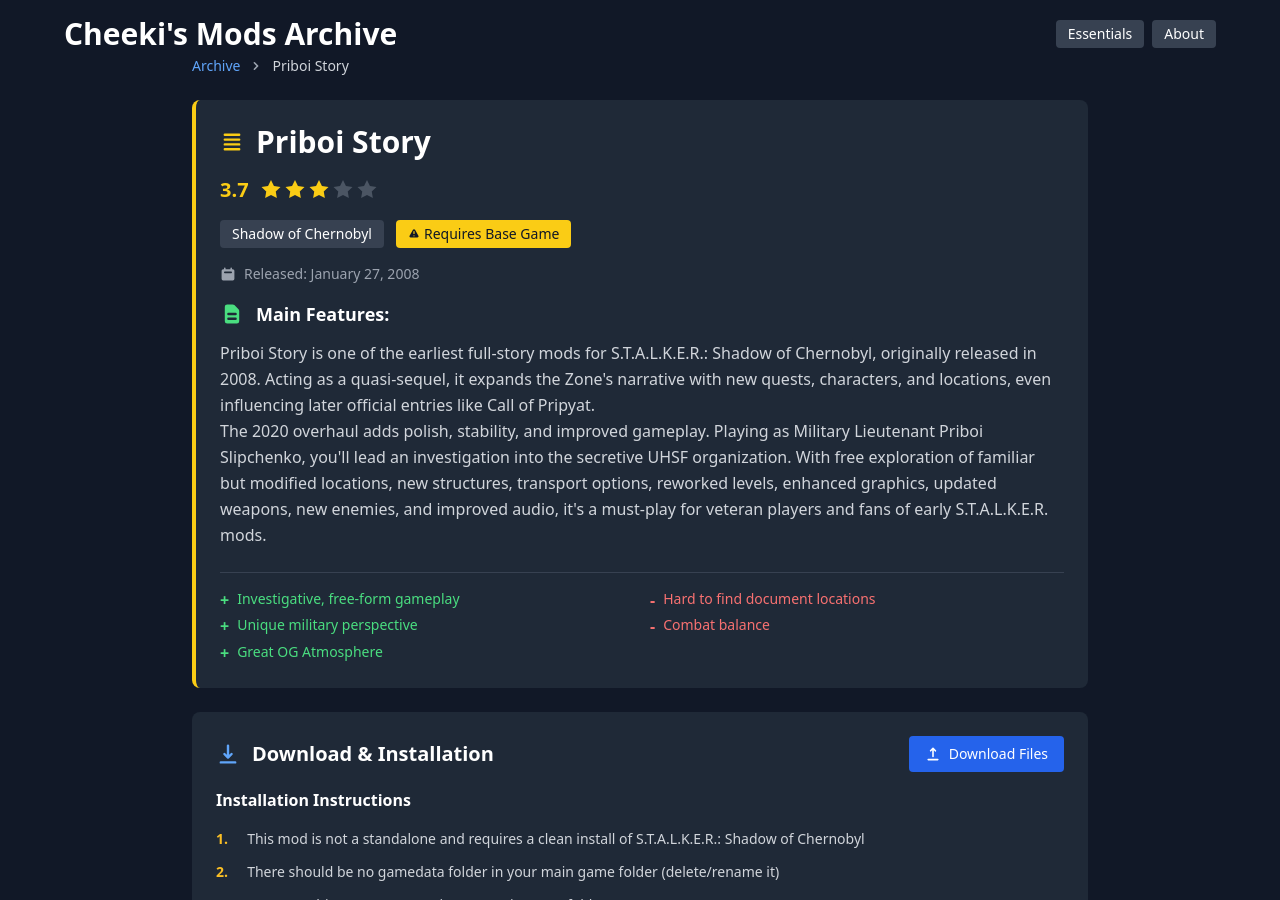
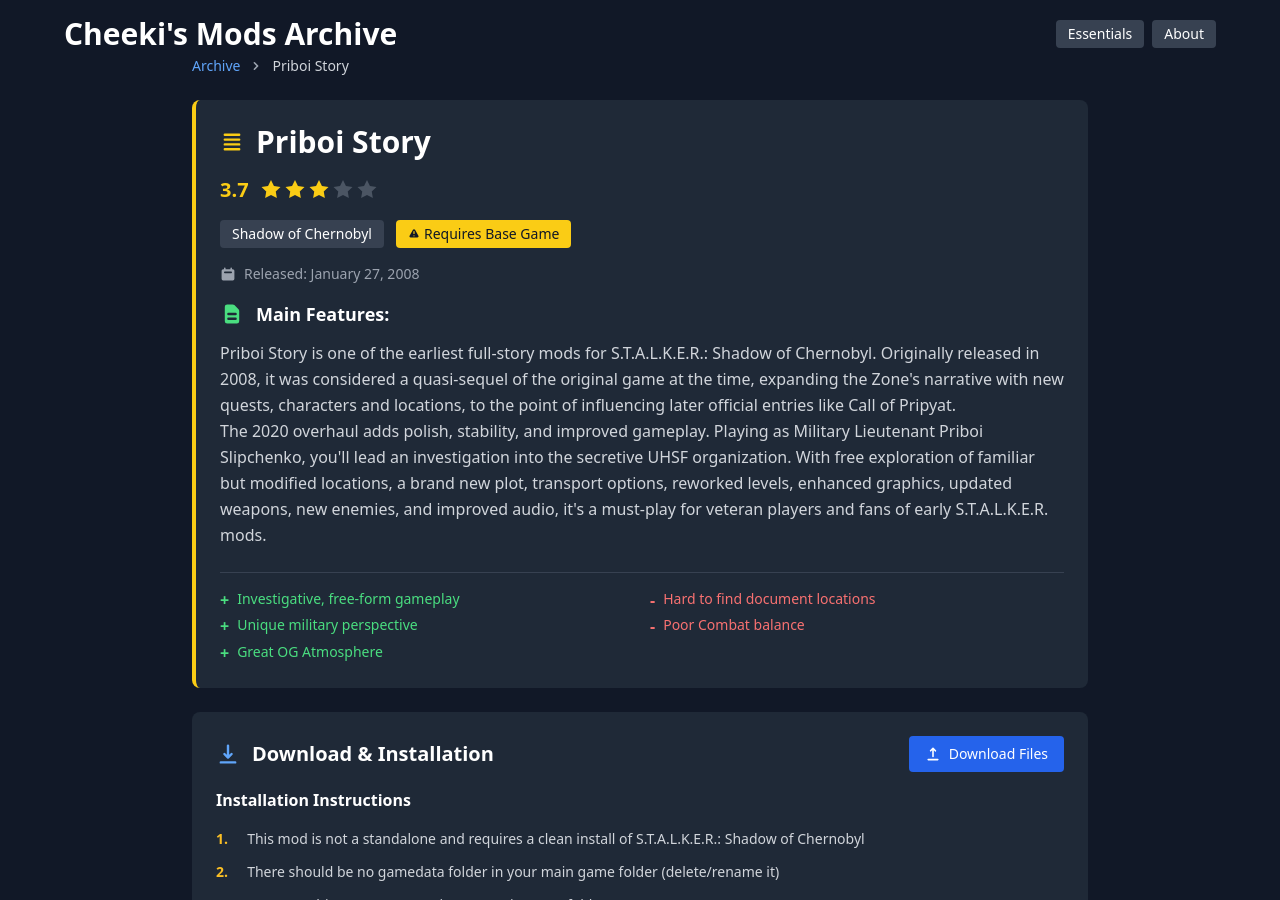
Before and after one commit to Cheekitos/CSMA, a Jekyll site: the page built from _mods/priboi-story.md, in a window 1280 px wide and 900 px high. Built offline with Jekyll 4.4.1, drawn with Linux system fonts in a browser that asks for light colours; nearby versions of some CDN libraries.

Commit message:
Update priboi-story.md

```diff
--- a/_mods/priboi-story.md
+++ b/_mods/priboi-story.md
@@ -7,8 +7,8 @@
 platform: "Shadow of Chernobyl"
 engine: ""
 release_date: "2008-01-27"
-short_description: "A milestone in early S.T.A.L.K.E.R. modding, this is the 2020 Overhaul of the legendary 2008 Priboi Story modification. Bringing a brand new storyline to the game, it's very first total conversion mod for Shadow Of Chernobyl."
-description: "Priboi Story is one of the earliest full-story mods for S.T.A.L.K.E.R.: Shadow of Chernobyl, originally released in 2008. Acting as a quasi-sequel, it expands the Zone's narrative with new quests, characters, and locations, even influencing later official entries like Call of Pripyat.<br> The 2020 overhaul adds polish, stability, and improved gameplay. Playing as Military Lieutenant Priboi Slipchenko, you'll lead an investigation into the secretive UHSF organization. With free exploration of familiar but modified locations, new structures, transport options, reworked levels, enhanced graphics, updated weapons, new enemies, and improved audio, it's a must-play for veteran players and fans of early S.T.A.L.K.E.R. mods."
+short_description: "A milestone in early S.T.A.L.K.E.R. modding, this is the 2020 Overhaul of the legendary 2008 Priboi Story modification. Bringing a brand new storyline to the game, it's the very first total conversion mod for Shadow Of Chernobyl."
+description: "Priboi Story is one of the earliest full-story mods for S.T.A.L.K.E.R.: Shadow of Chernobyl. Originally released in 2008, it was considered a quasi-sequel of the original game at the time, expanding the Zone's narrative with new quests, characters and locations, to the point of influencing later official entries like Call of Pripyat.<br> The 2020 overhaul adds polish, stability, and improved gameplay. Playing as Military Lieutenant Priboi Slipchenko, you'll lead an investigation into the secretive UHSF organization. With free exploration of familiar but modified locations, a brand new plot, transport options, reworked levels, enhanced graphics, updated weapons, new enemies, and improved audio, it's a must-play for veteran players and fans of early S.T.A.L.K.E.R. mods."
 
 seo_title: "Priboi Story - Download & Install Guide | Cheeki's S.T.A.L.K.E.R. Mods Archive"
 seo_description: "Priboi Story for S.T.A.L.K.E.R. Shadow of Chernobyl. Complete installation guide, gameplay features, and detailed review on Cheeki's S.T.A.L.K.E.R. Mods Archive"
@@ -20,7 +20,7 @@
   - "Great OG Atmosphere"
 cons:
   - "Hard to find document locations"
-  - "Combat balance"
+  - "Poor Combat balance"
 
 video: "https://www.youtube.com/embed/vL9USSz2CwQ"
 download_url: "https://www.moddb.com/mods/priboi-story-overhaul-2020/downloads/priboi-story-overhaul-2020-release-30072021"
```
